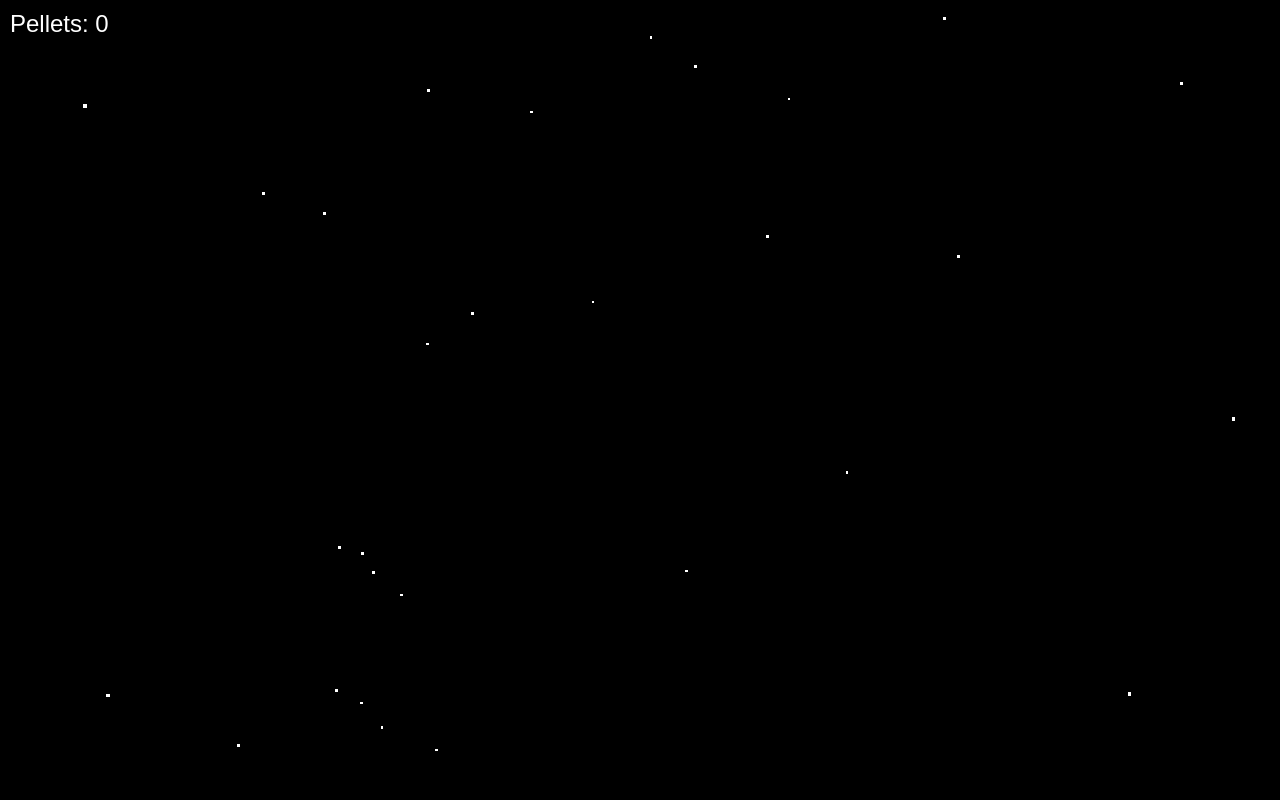
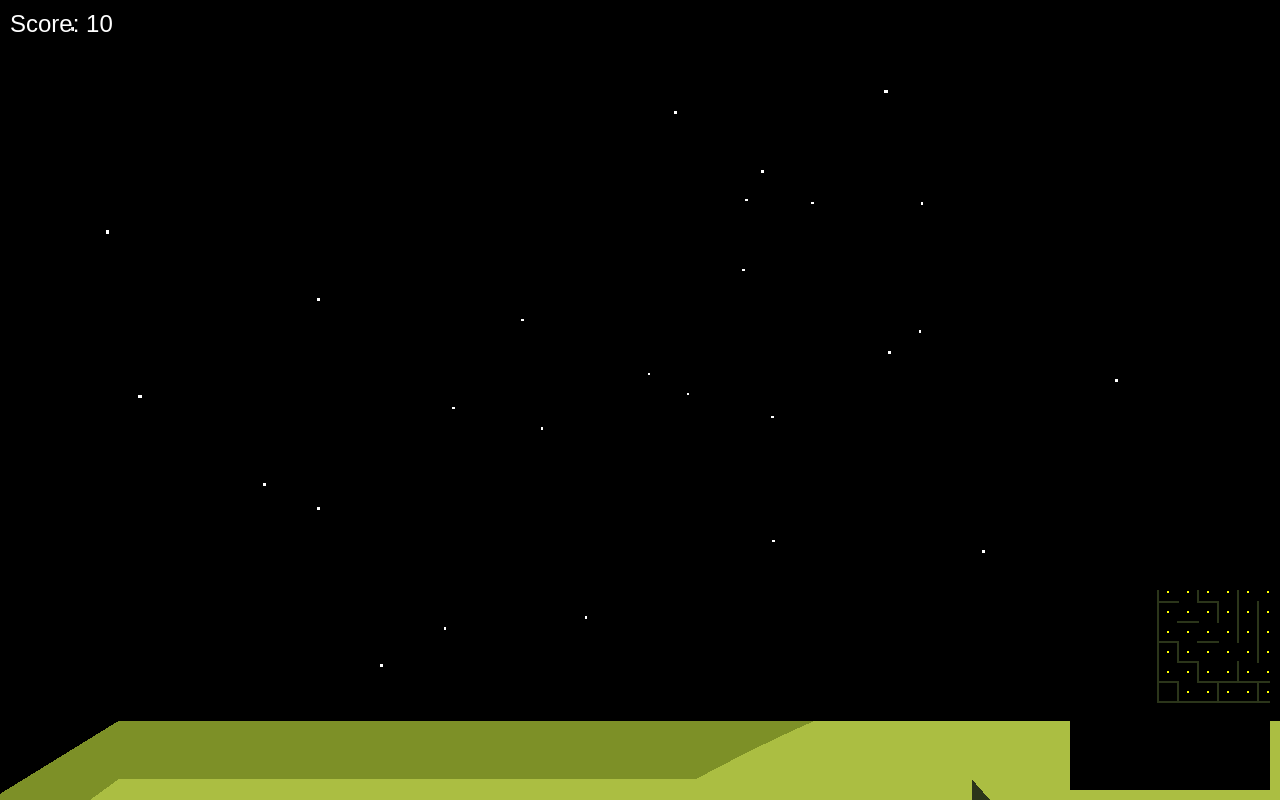
Before and after one commit to Sparkra1n/Tess, a website built with Vite: page index.html in a window 1280 px wide. Built offline with nearby package versions, Linux system fonts and the light colour scheme; animation ran at ten frames a second.

Commit message:
add minimap

```diff
--- a/index.html
+++ b/index.html
@@ -1,5 +1,3 @@
-<!---->
-
 <!DOCTYPE html>
 <html lang="en">
   <head>
@@ -23,7 +21,7 @@
   </head>
   <body>
     <div id="app">
-      <div id="pelletCounter">Pellets: 0</div>
+      <div id="pelletCounter">Score: 0</div>
     </div>
     <script type="module" src="/src/main.ts"></script>
   </body>
--- a/src/Stage.ts
+++ b/src/Stage.ts
@@ -3,6 +3,10 @@
  * @brief Contains the scene manager and star background.
  * @author Thomas Z.
  * Date: 2025/05/08
+ *
+ * Revision History:
+ * 2025/06/05
+ * Added minimap camera and viewport - Thomas
  */
 
 import * as Three from 'three';
@@ -17,9 +21,10 @@ export class Stage {
   private cameraOffset = new Three.Vector3(0, 3, -6);
   private cameraTarget: RenderableObject | null = null;
   private lerpFactor = 0.95;
-  private cameraMode: 'third-person' | 'first-person' | 'top-down' = 'third-person';
+  // private cameraMode: 'third-person' | 'first-person' | 'top-down' = 'third-person';
   private cameraPitch: number = 0;
   private lastCState: boolean = false;
+  private minimapCamera: Three.OrthographicCamera;
 
   constructor() {
     const pointLight = new Three.PointLight(0xffffff, 1.0, 100);
@@ -39,10 +44,15 @@ export class Stage {
     document.body.appendChild(this.renderer.domElement);
 
     this.renderer.domElement.addEventListener('click', () => {
-      if (this.cameraMode === 'first-person') {
+      // if (this.cameraMode === 'first-person') {
         this.renderer.domElement.requestPointerLock();
-      }
+      // }
     });
+
+
+    this.minimapCamera = new Three.OrthographicCamera(-25, 25, -25, 25, 0.1, 100);
+    this.minimapCamera.position.set(0, 50, 0);
+    this.minimapCamera.lookAt(0, 0, 0);
   }
 
   addObject(obj: RenderableObject) {
@@ -58,9 +68,7 @@ export class Stage {
     const vectors = new Array<Three.Vector3>(maxLights).fill(new Three.Vector3(0, 0, 0));
     const colors = new Array<Three.Color>(maxLights).fill(new Three.Color(1, 1, 1));
     lights.slice(0, maxLights).forEach((light, i) => {
-      // Use world-space position directly, not view space
-      // view space causes issues with flickering when the player moves
-      const vector = light.position.clone()
+      const vector = light.position.clone();
       vectors[i] = vector;
       colors[i] = light.color.clone();
     });
@@ -91,20 +99,17 @@ export class Stage {
         const material = child.material;
         if (!material.uniforms.numPointLights) return;
 
-        // Point lights (world space)
         material.uniforms.numPointLights.value = pointLightData.numLights;
         pointLightData.vectors.forEach((pos, i) => {
           material.uniforms.pointLightPositions.value[i].copy(pos);
           material.uniforms.pointLightColors.value[i].copy(pointLightData.colors[i]);
         });
-        // Directional lights (world space, if any)
         material.uniforms.numDirectionalLights.value = directionalLightData.numLights;
         directionalLightData.vectors.forEach((dir, i) => {
           material.uniforms.directionalLightDirections.value[i].copy(dir);
           material.uniforms.directionalLightColors.value[i].copy(directionalLightData.colors[i]);
         });
 
-        // Ambient lights
         material.uniforms.ambientLightColor.value.copy(ambientColor);
         material.uniforms.ambientIntensity.value = ambientIntensity;
       });
@@ -115,22 +120,22 @@ export class Stage {
     this.cameraTarget = target;
   }
 
-  toggleCameraMode() {
-    const modes: ('third-person' | 'first-person' | 'top-down')[] = ['third-person', 'first-person', 'top-down'];
-    this.cameraMode = modes[(modes.indexOf(this.cameraMode) + 1) % modes.length];
+  // toggleCameraMode() {
+    // const modes: ('third-person' | 'first-person' | 'top-down')[] = ['third-person', 'first-person', 'top-down'];
+    // this.cameraMode = modes[(modes.indexOf(this.cameraMode) + 1) % modes.length];
 
-    if (this.cameraMode === 'first-person') {
-      this.renderer.domElement.requestPointerLock();
-    } else if (document.pointerLockElement === this.renderer.domElement) {
-      document.exitPointerLock();
-    }
-  }
+    // if (this.cameraMode === 'first-person') {
+      // this.renderer.domElement.requestPointerLock();
+    // } else if (document.pointerLockElement === this.renderer.domElement) {
+      // document.exitPointerLock();
+    // }
+  // }
 
   updateCamera(context: GameContext): void {
     if (!this.cameraTarget) return;
     const { deltaTime, mouse } = context;
 
-    if (this.cameraMode === 'first-person') {
+    // if (this.cameraMode === 'first-person') {
       if (document.pointerLockElement === this.renderer.domElement) {
         const sensitivity = 0.002;
         const rotation = this.cameraTarget.getRotation();
@@ -139,31 +144,31 @@ export class Stage {
       }
       this.camera.position.copy(this.cameraTarget.getPosition()).add(new Three.Vector3(0, 3, 0));
       this.camera.rotation.set(this.cameraPitch, this.cameraTarget.getRotation().y, 0);
-    }
+    // }
 
-    else if (this.cameraMode === 'third-person') {
-      const targetPosition = this.cameraTarget.getMesh().position;
-      const direction = new Three.Vector3(0, 0, 1);
-      const offset = direction.clone().multiplyScalar(-this.cameraOffset.z).setY(this.cameraOffset.y);
-      const desiredPosition = targetPosition.clone().add(offset);
-      const alpha = 1 - Math.pow(1 - this.lerpFactor, deltaTime);
-      this.camera.position.lerp(desiredPosition, alpha);
-      this.camera.lookAt(targetPosition);
-    }
+  //   else if (this.cameraMode === 'third-person') {
+  //     const targetPosition = this.cameraTarget.getMesh().position;
+  //     const direction = new Three.Vector3(0, 0, 1);
+  //     const offset = direction.clone().multiplyScalar(-this.cameraOffset.z).setY(this.cameraOffset.y);
+  //     const desiredPosition = targetPosition.clone().add(offset);
+  //     const alpha = 1 - Math.pow(1 - this.lerpFactor, deltaTime);
+  //     this.camera.position.lerp(desiredPosition, alpha);
+  //     this.camera.lookAt(targetPosition);
+  //   }
 
-    else if (this.cameraMode === 'top-down') {
-      const targetPosition = this.cameraTarget.getMesh().position;
-      const desiredPosition = new Three.Vector3(targetPosition.x, 25, targetPosition.z);
-      const alpha = 1 - Math.pow(1 - this.lerpFactor, deltaTime);
-      this.camera.position.lerp(desiredPosition, alpha);
-      this.camera.lookAt(targetPosition);
-    }
+  //   else if (this.cameraMode === 'top-down') {
+  //     const targetPosition = this.cameraTarget.getMesh().position;
+  //     const desiredPosition = new Three.Vector3(targetPosition.x, 25, targetPosition.z);
+  //     const alpha = 1 - Math.pow(1 - this.lerpFactor, deltaTime);
+  //     this.camera.position.lerp(desiredPosition, alpha);
+  //     this.camera.lookAt(targetPosition);
+  //   }
   }
 
   update(context: GameContext): void {
-    const cPressed = context.input.has('c');
-    if (cPressed && !this.lastCState) this.toggleCameraMode();
-    this.lastCState = cPressed;
+    // const cPressed = context.input.has('c');
+    // if (cPressed && !this.lastCState) this.toggleCameraMode();
+    // this.lastCState = cPressed;
 
     this.updateUniforms();
     for (const obj of this.objects) {
@@ -171,7 +176,27 @@ export class Stage {
       obj.update(context);
     }
     this.updateCamera(context);
+
+    // Render main scene
+    this.renderer.setScissorTest(false);
+    this.renderer.setViewport(0, 0, window.innerWidth, window.innerHeight);
     this.renderer.render(this.scene, this.camera);
+
+    // Render minimap in top right corner
+    if (this.cameraTarget) {
+      const p = this.cameraTarget.getPosition();
+      this.minimapCamera.position.set(p.x, 50, p.z);
+      this.minimapCamera.lookAt(this.cameraTarget.getPosition());
+    }
+
+    const minimapSize = 200;
+    const minimapX = window.innerWidth - minimapSize - 10; // 10px margin from right
+    const minimapY = 10;                                   // 10px from top
+    this.renderer.setScissorTest(true);
+    this.renderer.setScissor(minimapX, minimapY, minimapSize, minimapSize);
+    this.renderer.setViewport(minimapX, minimapY, minimapSize, minimapSize);
+    this.renderer.render(this.scene, this.minimapCamera);
+    this.renderer.setScissorTest(false);
   }
 
   addSpaceSkydome() {
--- a/src/Supervisor.ts
+++ b/src/Supervisor.ts
@@ -14,12 +14,12 @@ import { createToonShader, Ramp } from "./ToonShader";
 
 export class Supervisor implements ICollisionHandler
 {
-  private player = new Player(3, this);
+  private player = new Player(2, this);
   private stage = new Stage();
   private input = new Set<string>();
   private mouse = { x: 0, y: 0, dx: 0, dy: 0 };
   private maze: Maze = new Maze(50, 50, 5, 2);
-  private pelletsEaten: number = 0;
+  private score: number = 0;
 
   constructor()
   {
@@ -41,7 +41,7 @@ export class Supervisor implements ICollisionHandler
     this.maze.spawnPellets();
     this.stage.addObject(this.maze);
     this.stage.addObject(this.player);
-    this.player.setPosition(3, 100, 3);
+    this.player.setPosition(3, 1, 3);
 
     const lines = new Three.TextureLoader().load('lines.png');
     lines.wrapS = Three.RepeatWrapping;
@@ -153,10 +153,10 @@ export class Supervisor implements ICollisionHandler
     for (const {sphere, mesh} of pellets) {
       if (playerBox.intersectsSphere(sphere)) {
         this.maze.removePellet(mesh);
-        ++this.pelletsEaten;
+        this.score += 10;
         const pelletCounterElement = document.getElementById('pelletCounter');
         if (pelletCounterElement)
-          pelletCounterElement.textContent = `Pellets: ${this.pelletsEaten}`;
+          pelletCounterElement.textContent = `Score: ${this.score}`;
       }
     }
   }
@@ -170,7 +170,8 @@ export class Supervisor implements ICollisionHandler
       this.stage.update({
         deltaTime: deltaTime,
         input: this.input,
-        mouse: this.mouse
+        mouse: this.mouse,
+        playerPosition: this.player.getPosition()
       });
       this.mouse.dx = 0;
       this.mouse.dy = 0;
```
Also changed, not shown: src/GameContext.ts (+18 -0 lines), src/MazeRunner.ts (added, +16 -0 lines), src/Types.ts (+0 -70 lines).
